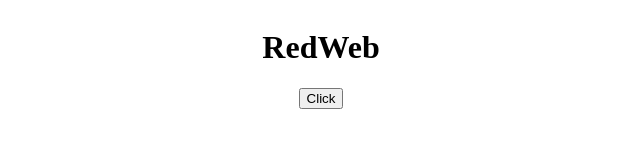
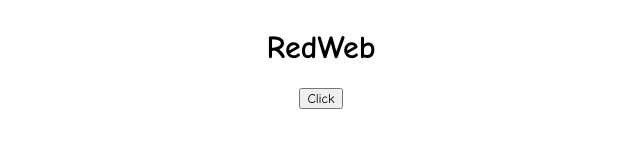
Before and after one commit to juan-isreal/RedWeb, a plain HTML site: page src/index.html in a window 1280 px wide. Shown: the full height of the page, 319-959 px from the left. Drawn offline with Linux system fonts and the light colour scheme.

Commit message:
Update style.css

```diff
--- a/src/style.css
+++ b/src/style.css
@@ -4,4 +4,10 @@ body {
     align-items: center;
     justify-content: center;
     flex-direction: column;
+    /* font */
+    font-family: 'Comic Sans', 'Comic Sans MS', 'Chalkboard', 'Chalkboard SE', 'Marker Felt', 'Purisa', 'Comic Neue', cursive, sans-serif;
 }
+
+*, *::before, *::after {
+    font-family: inherit;
+}
```
